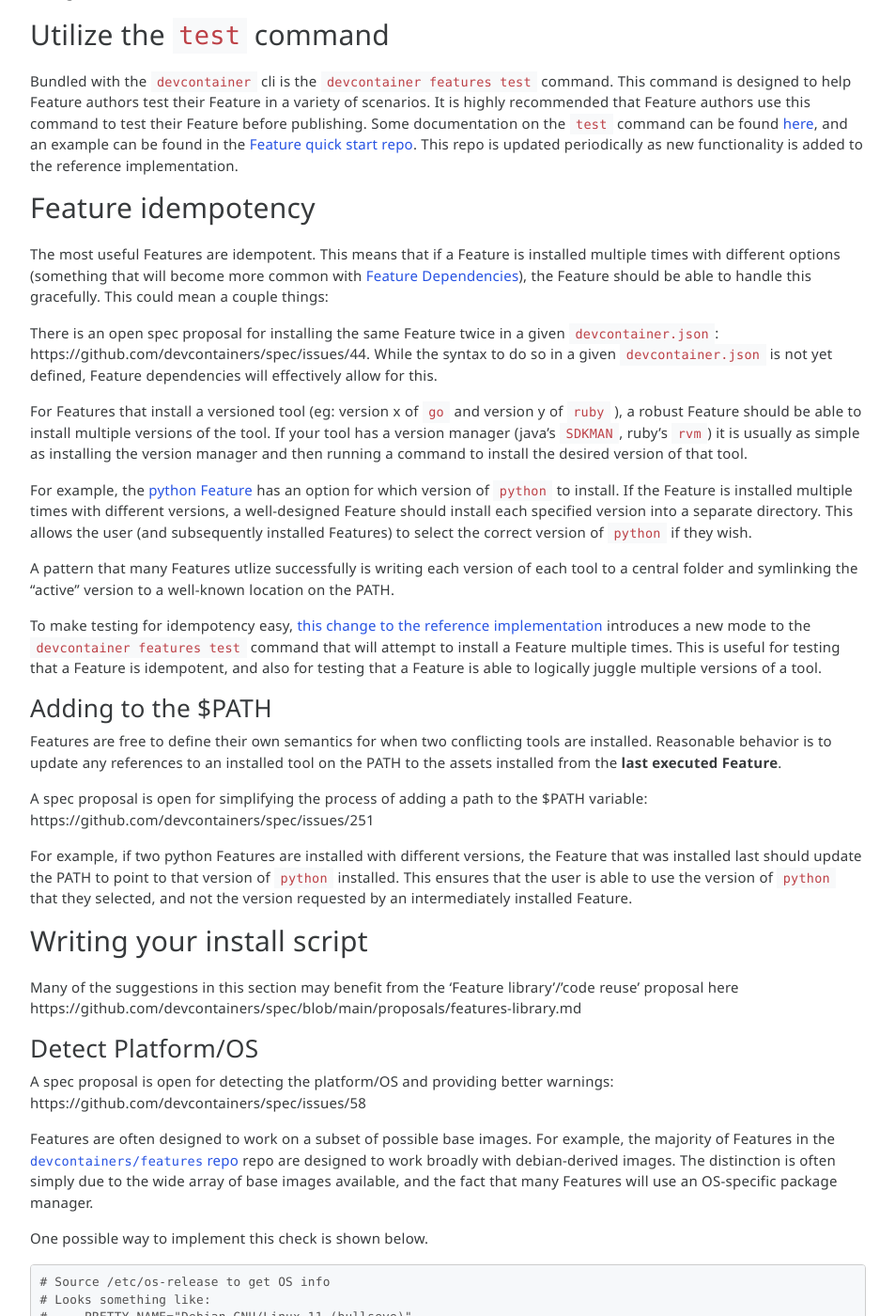
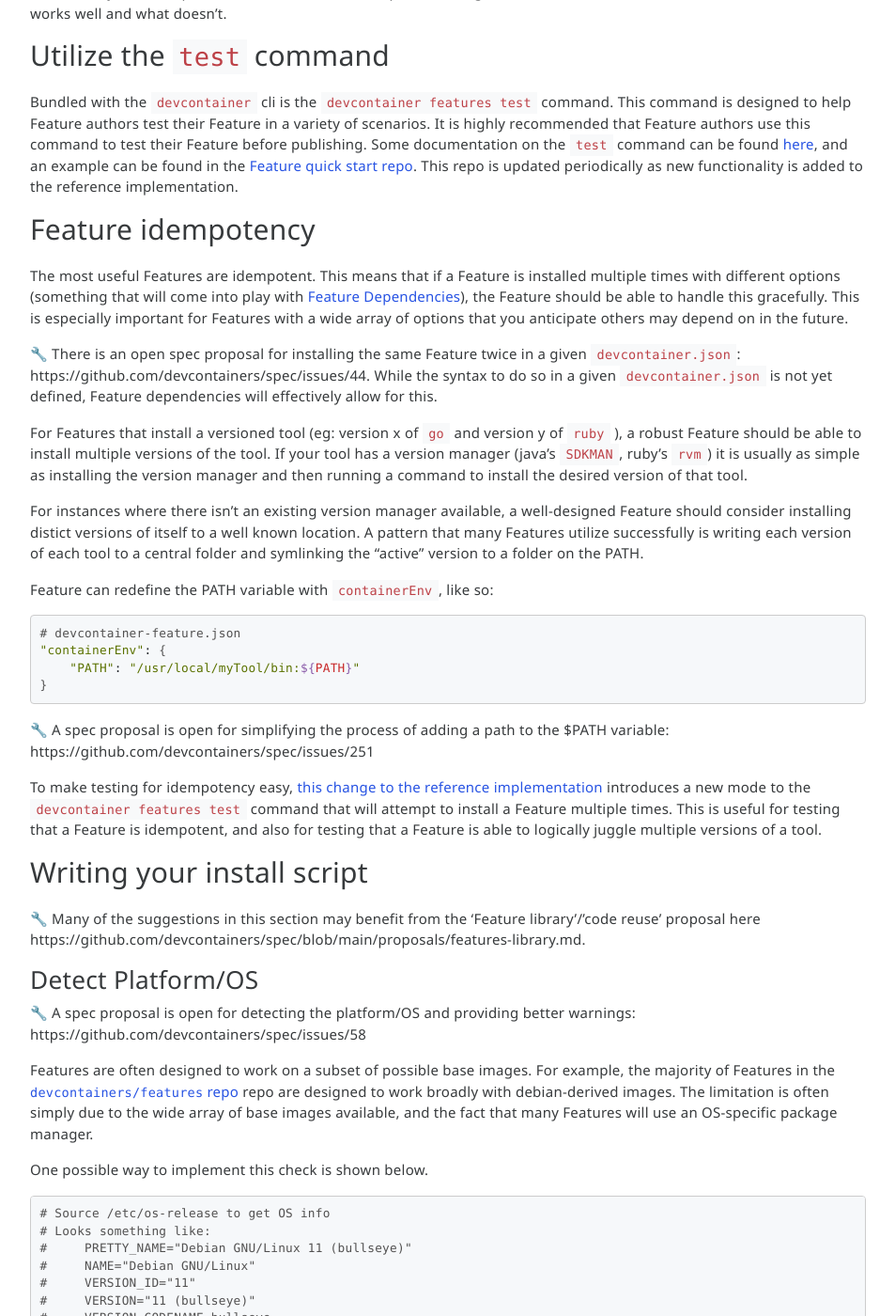
Before and after one commit to devcontainers/devcontainers.github.io, a Jekyll site: the page built from _posts/2023-06-14-feature-authoring-best-practices.md, in a window 1280 px wide and 1400 px high, scrolled down 296 px. Shown: the whole window at 94% size, without its empty margins (163-1116 px from the left). Built offline with Jekyll 4.4.1, drawn with Linux system fonts in a browser that asks for light colours; nearby versions of some CDN libraries; comment, search, counter and statistics services are not loaded; some of the changed text lies outside the part shown.

Commit message:
more details in all the sections

````diff
--- a/_posts/2023-06-14-feature-authoring-best-practices.md
+++ b/_posts/2023-06-14-feature-authoring-best-practices.md
@@ -5,7 +5,7 @@
 authorUrl: https://github.com/joshspicer
 ---
 
-Last November I wrote about the basics around [authoring a Dev Container Feature](/guide/author-a-feature). Since then, [hundreds](https://containers.dev/features) of Features have been written by the community. The flexibility of Features has enabled a wide variety of use cases, from installing a single tool to configuring a full development environment.  To that effect, many different patterns for Feature authorship have emerged, and the core team has learned a lot about what works well and what doesn't.
+Last November I wrote about the basics around [authoring a Dev Container Feature](/guide/author-a-feature). Since then, [hundreds](https://containers.dev/features) of Features have been written by the community. The flexibility of Features has enabled a wide variety of use cases, from installing a single tool to setting up specific aspects of a project's development environment that can be shared across repositories.  To that effect, many different patterns for Feature authorship have emerged, and the core team has learned a lot about what works well and what doesn't.
 
 ## Utilize the `test` command
 
@@ -13,36 +13,37 @@
 
 ## Feature idempotency
 
-The most useful Features are idempotent. This means that if a Feature is installed multiple times with different options (something that will become more common with [Feature Dependencies](https://github.com/devcontainers/spec/blob/main/proposals/feature-dependencies.md)), the Feature should be able to handle this gracefully.  This could mean a couple things:
+The most useful Features are idempotent. This means that if a Feature is installed multiple times with different options (something that will come into play with [Feature Dependencies](https://github.com/devcontainers/spec/blob/main/proposals/feature-dependencies.md)), the Feature should be able to handle this gracefully. This is especially important for Features with a wide array of options that you anticipate others may depend on in the future.
 
-> There is an open spec proposal for installing the same Feature twice in a given `devcontainer.json`: https://github.com/devcontainers/spec/issues/44.  While the syntax to do so in a given `devcontainer.json` is not yet defined, Feature dependencies will effectively allow for this.
+> 🔧 There is an open spec proposal for installing the same Feature twice in a given `devcontainer.json`: https://github.com/devcontainers/spec/issues/44.  While the syntax to do so in a given `devcontainer.json` is not yet defined, Feature dependencies will effectively allow for this.
 
 For Features that install a versioned tool (eg: version x of `go` and version y of `ruby` ), a robust Feature should be able to install multiple versions of the tool.  If your tool has a version manager (java's `SDKMAN`, ruby's `rvm`) it is usually as simple as installing the version manager and then running a command to install the desired version of that tool.
 
-For example, the [python Feature](https://github.com/devcontainers/features/blob/main/src/python/devcontainer-feature.json#L8-L22) has an option for which version of `python` to install. If the Feature is installed multiple times with different versions, a well-designed Feature should install each specified version into a separate directory. This allows the user (and subsequently installed Features) to select the correct version of `python` if they wish.
+For instances where there isn't an existing version manager available, a well-designed Feature should consider installing distict versions of itself to a well known location.  A pattern that many Features utilize successfully is writing each version of each tool to a central folder and symlinking the "active" version to a folder on the PATH.
 
-A pattern that many Features utlize successfully is writing each version of each tool to a central folder and symlinking the "active" version to a well-known location on the PATH.
+Feature can redefine the PATH variable with `containerEnv`, like so:
+
+```bash
+# devcontainer-feature.json
+"containerEnv": {
+    "PATH": "/usr/local/myTool/bin:${PATH}"
+}
+```
+
+> 🔧 A spec proposal is open for simplifying the process of adding a path to the $PATH variable: https://github.com/devcontainers/spec/issues/251
 
 To make testing for idempotency easy, [this change to the reference implementation](https://github.com/devcontainers/cli/pull/553) introduces a new mode to the `devcontainer features test` command that will attempt to install a Feature multiple times.  This is useful for testing that a Feature is idempotent, and also for testing that a Feature is able to logically juggle multiple versions of a tool.
 
-### Adding to the $PATH
-
-Features are free to define their own semantics for when two conflicting tools are installed.  Reasonable behavior is to update any references to an installed tool on the PATH to the assets installed from the **last executed Feature**.
-
-> A spec proposal is open for simplifying the process of adding a path to the $PATH variable: https://github.com/devcontainers/spec/issues/251
-
-For example, if two python Features are installed with different versions, the Feature that was installed last should update the PATH to point to that version of `python` installed.  This ensures that the user is able to use the version of `python` that they selected, and not the version requested by an intermediately installed Feature.
-
 ## Writing your install script
 
-> Many of the suggestions in this section may benefit from the 'Feature library'/'code reuse' proposal here https://github.com/devcontainers/spec/blob/main/proposals/features-library.md
+> 🔧 Many of the suggestions in this section may benefit from the 'Feature library'/'code reuse' proposal here https://github.com/devcontainers/spec/blob/main/proposals/features-library.md.
 
 
 ### Detect Platform/OS
 
-> A spec proposal is open for detecting the platform/OS and providing better warnings: https://github.com/devcontainers/spec/issues/58
+> 🔧 A spec proposal is open for detecting the platform/OS and providing better warnings: https://github.com/devcontainers/spec/issues/58
 
-Features are often designed to work on a subset of possible base images.  For example, the majority of Features in the [`devcontainers/features` repo](https://github.com/devcontainers/features) repo are designed to work broadly with debian-derived images.  The distinction is often simply due to the wide array of base images available, and the fact that many Features will use an OS-specific package manager.
+Features are often designed to work on a subset of possible base images.  For example, the majority of Features in the [`devcontainers/features` repo](https://github.com/devcontainers/features) repo are designed to work broadly with debian-derived images.  The limitation is often simply due to the wide array of base images available, and the fact that many Features will use an OS-specific package manager.
 
 One possible way to implement this check is shown below.
 
@@ -95,6 +96,48 @@
 
 In this example, the remainder of the Feature logic is placed in a bashscript called `main.sh` and executed by `bash`.
 
+Testing against several base images can be done by using the `devcontainer features test` command with the `--base-image` flag, or with a [scenario](https://github.com/devcontainers/cli/blob/main/docs/features/test.md#scenarios).  For example, to test against `debian:buster` and `debian:bullseye`, one could add a [workflow like this to their repo](https://github.com/devcontainers/features/blob/d934503a050ba84e6b42a006aacd891c4088eb62/.github/workflows/test-all.yaml#L9-L52).
+
+```yaml
+name: "Test Features matrixed with a set of base images"
+on:
+  push:
+    branches:
+      - main
+  workflow_dispatch:
+
+jobs:
+  test:
+    runs-on: ubuntu-latest
+    continue-on-error: true
+    strategy:
+      matrix:
+        features: [
+            "anaconda",
+            "aws-cli",
+            "azure-cli",
+            # ...
+        ]
+        baseImage:
+          [
+            "ubuntu:bionic",
+            "ubuntu:focal",
+            "ubuntu:jammy",
+            "debian:11",
+            "debian:12",
+            "mcr.microsoft.com/devcontainers/base:ubuntu",
+            "mcr.microsoft.com/devcontainers/base:debian",
+          ]
+    steps:
+      - uses: actions/checkout@v3
+
+      - name: "Install latest devcontainer CLI"
+        run: npm install -g @devcontainers/cli
+
+      - name: "Generating tests for '${{ matrix.features }}' against '${{ matrix.baseImage }}'"
+        run: devcontainer features test  --skip-scenarios -f ${{ matrix.features }} -i ${{ matrix.baseImage }}
+```
+
 ### Detect the non-root user
 
 Feature installation scripts are run as `root`.  In contrast, many dev containers have a `remoteUser` set (either implicitly through [image metadata](https://containers.dev/implementors/spec/#image-metadata) or directly in the `devcontainer.json`).  In a Feature's installation script, one should be mindful of the final user and account for instances where the user is not `root`.
@@ -102,10 +145,10 @@
 Feature authors should take advantage of the [`_REMOTE_USER` and similar variables](https://containers.dev/implementors/features/#user-env-var) injected during the build.
 
 ```bash
-
 # _REMOTE_USER is set in the environment during the build to match the effective 'remoteUser'
 USERNAME="${USERNAME:-"${_REMOTE_USER:-"automatic"}"}"
 
+# If an existing non-root user matching the POSSIBLE_USERS exists, use it!
 if [ "${USERNAME}" = "auto" ] || [ "${USERNAME}" = "automatic" ]; then
     USERNAME=""
     POSSIBLE_USERS=("vscode" "node" "codespace" "$(awk -v val=1000 -F ":" '$3==val{print $1}' /etc/passwd)")
@@ -135,4 +175,4 @@
 
 Most Features in [the index today](https://containers.dev/features) have some external/upstream dependency.  Very often these upstream dependencies can change (ie: versioning pattern, rotated GPG key, etc...) that may cause a Feature to fail to install.  To mitigate this, one strategy is to implement multiple paths to install a given tool (if available).  For example, a Feature that installs `go` might try to install it from the upstream package manager, and if not fall back to a GitHub release.
 
-Writing several [scenario tests](https://github.com/devcontainers/cli/blob/main/docs/features/test.md#scenarios) will help you catch instances where a given path no longer works.
+Writing several [scenario tests](https://github.com/devcontainers/cli/blob/main/docs/features/test.md#scenarios) that force the Feature to go down distict installation paths will help you catch cases where a given path no longer works.
````
Also changed, not shown: other parts of _posts/2023-06-14-feature-authoring-best-practices.md (+3 -6 lines).
